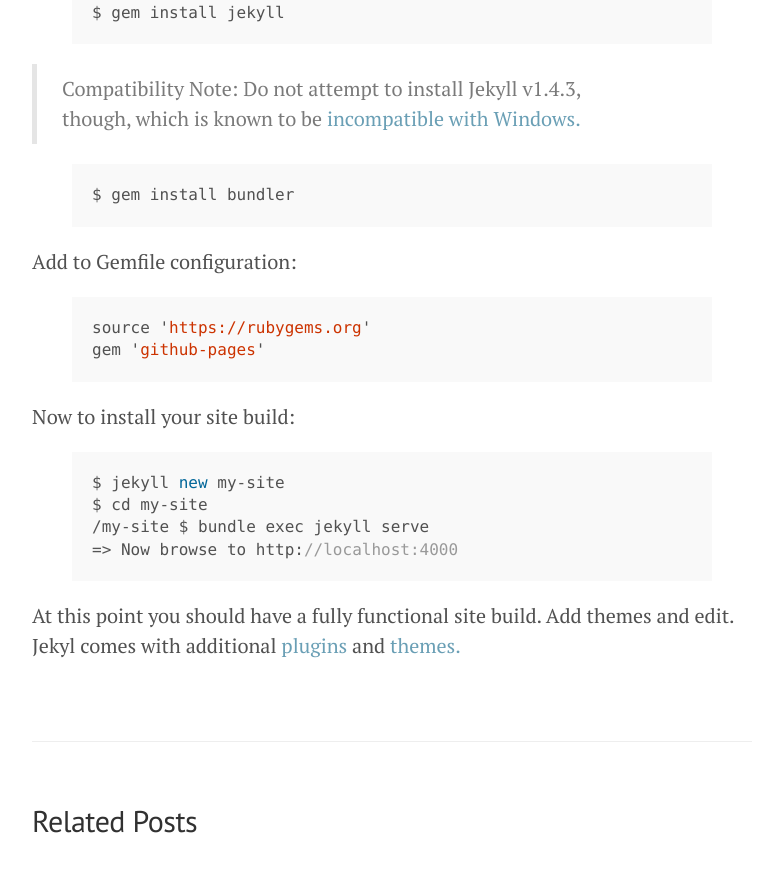
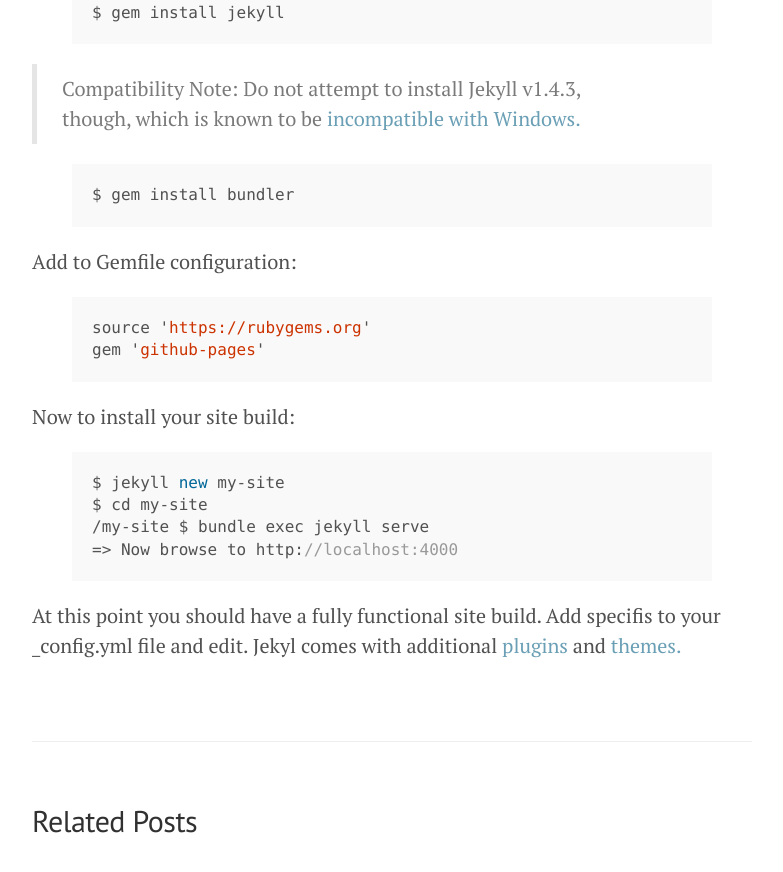
Before and after one commit to indexcosmos/indexcosmos.github.io, a Jekyll site: the page built from _posts/2015-08-28-how-I-made-my-github-page.md, in a window 1280 px wide and 900 px high, scrolled down 2186 px. Shown: the top 872 px of the window, without its empty margins (248-1031 px from the left). Built offline with Jekyll 4.4.1, drawn with Linux system fonts in a browser that asks for light colours; Markdown is read by kramdown in place of the engine named in the settings.

Commit message:
update post

```diff
--- a/_posts/2015-08-28-how-I-made-my-github-page.md
+++ b/_posts/2015-08-28-how-I-made-my-github-page.md
@@ -94,4 +94,4 @@ $ cd my-site
 => Now browse to http://localhost:4000
 {% endhighlight %}
 
-At this point you should have a fully functional site build. Add themes and edit. Jekyl comes with additional [plugins](http://jekyllrb.com/docs/plugins/) and [themes.](http://jekyllthemes.org/)
+At this point you should have a fully functional site build. Add specifis to your _config.yml file and edit. Jekyl comes with additional [plugins](http://jekyllrb.com/docs/plugins/) and [themes.](http://jekyllthemes.org/)
```
